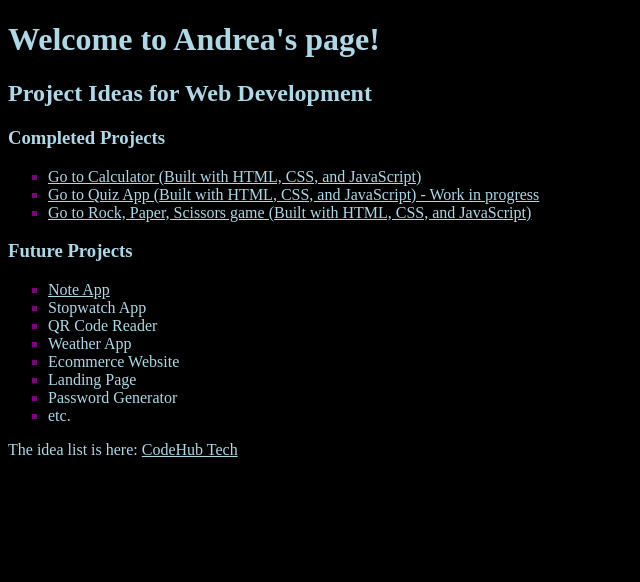
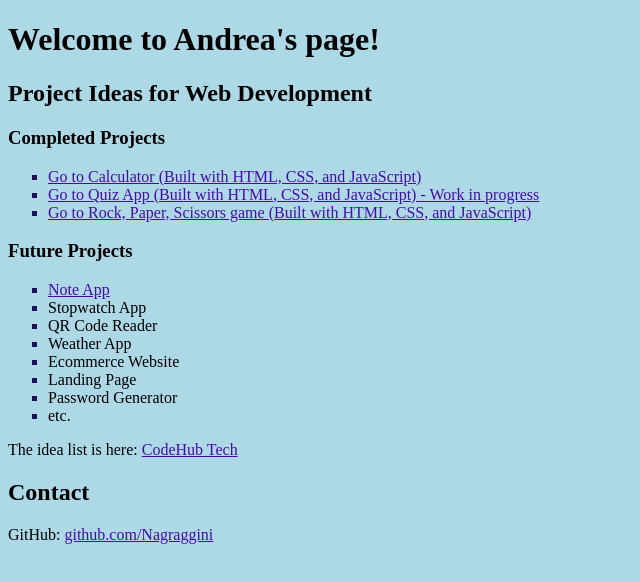
Before and after one commit to Nagraggini/Project-showcase, a plain HTML site: page Main.html in a window 1280 px wide. Shown: the whole page, without its empty margins (0-640 px from the left). Drawn offline with Linux system fonts and the light colour scheme.

Commit message:
set colors

```diff
--- a/Calculator/styles_Calculator.css
+++ b/Calculator/styles_Calculator.css
@@ -3,7 +3,7 @@ body {
   justify-content: center;
   align-items: center;
   height: 100vh;
-  background-color: #141313;
+  background-color: lightblue;
   font-family: Arial, sans-serif;
   position: relative; /* Hozzáadva a relatív pozícionálás */
 }
--- a/Main.css
+++ b/Main.css
@@ -1,9 +1,9 @@
 body {
-  background-color: black;
-  color: lightblue;
+  background-color: lightblue;
+  color: black;
 }
 a:link {
-  color: lightblue;
+  color: rgb(71, 11, 168);
 }
 
 ul {
@@ -11,5 +11,5 @@ ul {
 }
 
 ul li::marker {
-  color: purple; /* Lila szín */
+  color: rgb(30, 16, 88);
 }
--- a/Main.html
+++ b/Main.html
@@ -15,6 +15,12 @@ Próbáld meg frissíteni az oldalt a böngészőben a cache törlésével (Ctrl
   </head>
   <body>
     <h1>Welcome to Andrea's page!</h1>
+    <!--
+      <p>
+        I studied IT engineering at Gábor Dénes College (GDF). Recently, I completed a manual software testing course at RUANDER. I am interested in software testing and IT, and I am looking forward to starting my career in this field.<br>
+        I would like to practice and improve my testing skills through web development projects. By building different web applications, I can apply and expand my knowledge as a tester while learning more about programming.
+      </p>
+    -->
     <h2>Project Ideas for Web Development</h2>
     <h3>Completed Projects</h2>
     <ul>
@@ -86,4 +92,16 @@ Próbáld meg frissíteni az oldalt a böngészőben a cache törlésével (Ctrl
       >
     </p>
   </body>
+
+ <footer>
+
+  <h2>Contact</h2>
+    <!--
+  <address>
+    <span style="font-style: normal;">Email:</span> <a href="mailto:freudandrea0520@gmail.com">freudandrea0520@gmail.com</a>
+  </address>
+  -->
+  <p>GitHub: <a href="https://github.com/Nagraggini" target="https://github.com/Nagraggini">github.com/Nagraggini</a></p>
+</footer>
+
 </html>
--- a/Quiz App/styles_Quiz_App.css
+++ b/Quiz App/styles_Quiz_App.css
@@ -6,12 +6,12 @@ body {
   justify-content: center;
   min-height: 100vh; /* Teljes magasságra állítja az oldalt */
   margin: 0;
-  background-color: black;
+  background-color: lightblue;
   /* Ez állítja be az egész oldal háttérszínét */
 }
 h1 {
   font-size: 36px;
-  color: #ddcfcf;
+  color: black;
   margin-bottom: 5px;
   text-align: center;
   text-transform: uppercase;
@@ -34,7 +34,7 @@ h1 {
 /*Lista stílusának beállítása*/
 il,
 ul {
-  color: #cfbbbb;
+  color: black;
   font-size: 16px;
   line-height: 1.5;
 }
--- a/RockPaperScissors-Game/styles_Stone_game.css
+++ b/RockPaperScissors-Game/styles_Stone_game.css
@@ -6,14 +6,14 @@ body {
   justify-content: center;
   min-height: 100vh;
   margin: 0;
-  background-color: black;
+  background-color: lightblue;
   /* Ez állítja be az egész oldal háttérszínét */
 }
 
 /* A főcím és alcím stílusai */
 h1 {
   font-size: 36px;
-  color: #ddcfcf;
+  color: black;
   margin-bottom: 5px;
   text-align: center;
   text-transform: uppercase;
@@ -22,7 +22,7 @@ h1 {
 
 h2 {
   font-size: 24px;
-  color: #ddcfcf;
+  color: black;
   margin-bottom: 20px;
   /* Térköz a címek és a gombok között */
   text-align: center;
@@ -32,7 +32,7 @@ h2 {
 p {
   font-size: 20px;
   /* A betűméret */
-  color: #ddcfcf;
+  color: black;
   line-height: 0, 8;
   /* A sorok közötti távolság */
   width: 300px;
@@ -57,7 +57,7 @@ p {
 
 /* Egyes gombok stílusai */
 .image-button {
-  border: 2px solid #5e1354;
+  border: 2px solid rgba(110, 5, 84, 0.541);
   /*Keret vastagsága.*/
   background-color: rgba(110, 5, 84, 0.541);
   padding: 15px;
@@ -93,7 +93,7 @@ p {
 /* Feliratok a gombokhoz */
 .image-button span {
   font-size: 14px;
-  color: #ddcfcf;
+  color: black;
 }
 
 /* Gomb hover animáció */
@@ -119,7 +119,7 @@ p {
 #outputUserresult,
 #outputComputerresult {
   font-size: 20px;
-  color: #ddcfcf;
+  color: black;
   font-weight: bold;
   text-align: center;
   width: 200px;
@@ -129,7 +129,7 @@ p {
 /* A gép választásának a betű stílusa. */
 #outputChoiceComputer {
   font-size: 20px;
-  color: #ddcfcf;
+  color: black;
   margin-top: 5px;
   /* Térköz a címek és a gombok között */
   font-weight: bold;
@@ -139,7 +139,7 @@ p {
 /* A felhasználó választásának a betű stílusa. */
 #outputChoiceUser {
   font-size: 20px;
-  color: #ddcfcf;
+  color: black ;
   margin-top: 20px;
   /* Térköz a címek és a gombok között */
   font-weight: bold;
@@ -149,7 +149,7 @@ p {
 /* Az eredmény betű stílusa */
 #outputResult {
   font-size: 30px;
-  color: #ddcfcf;
+  color: black;
   margin-top: 5px;
   /* Térköz a címek és a gombok között */
   font-weight: bold;
```
